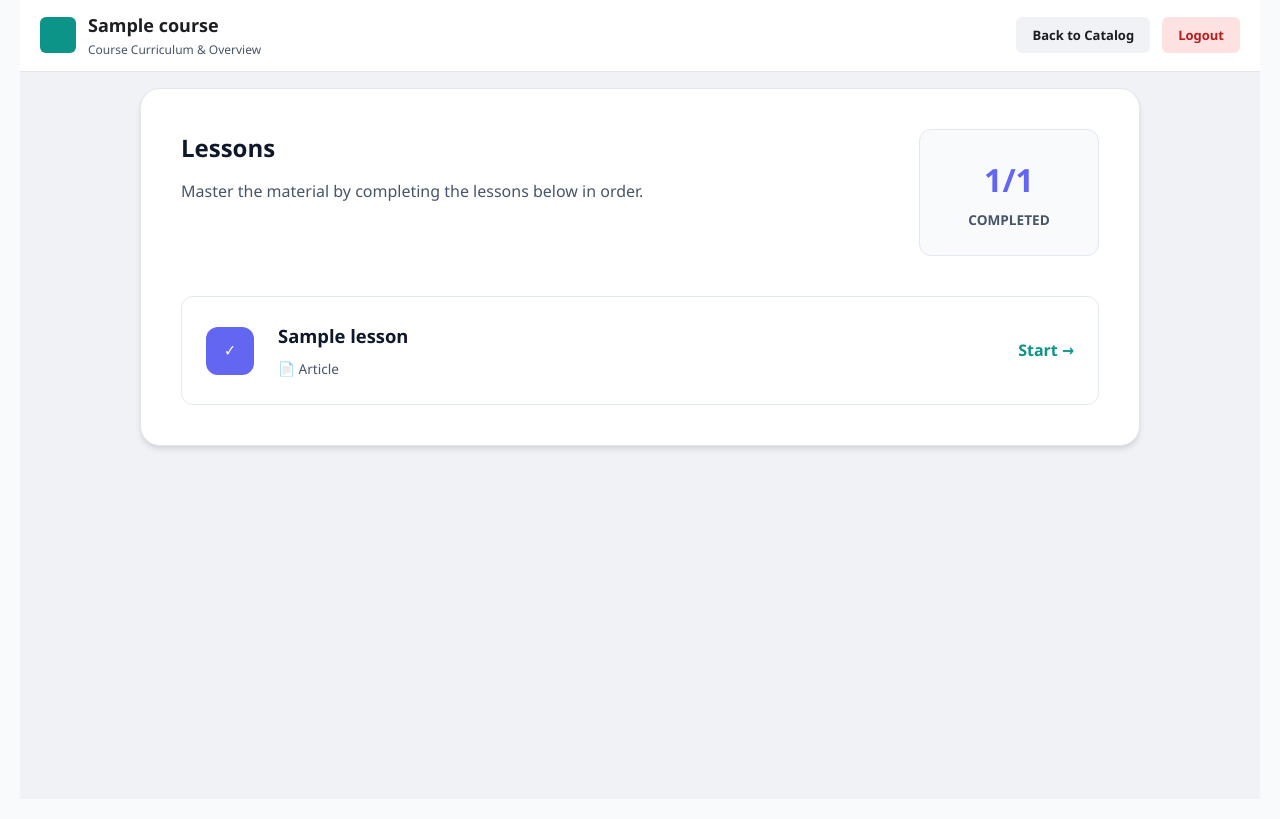
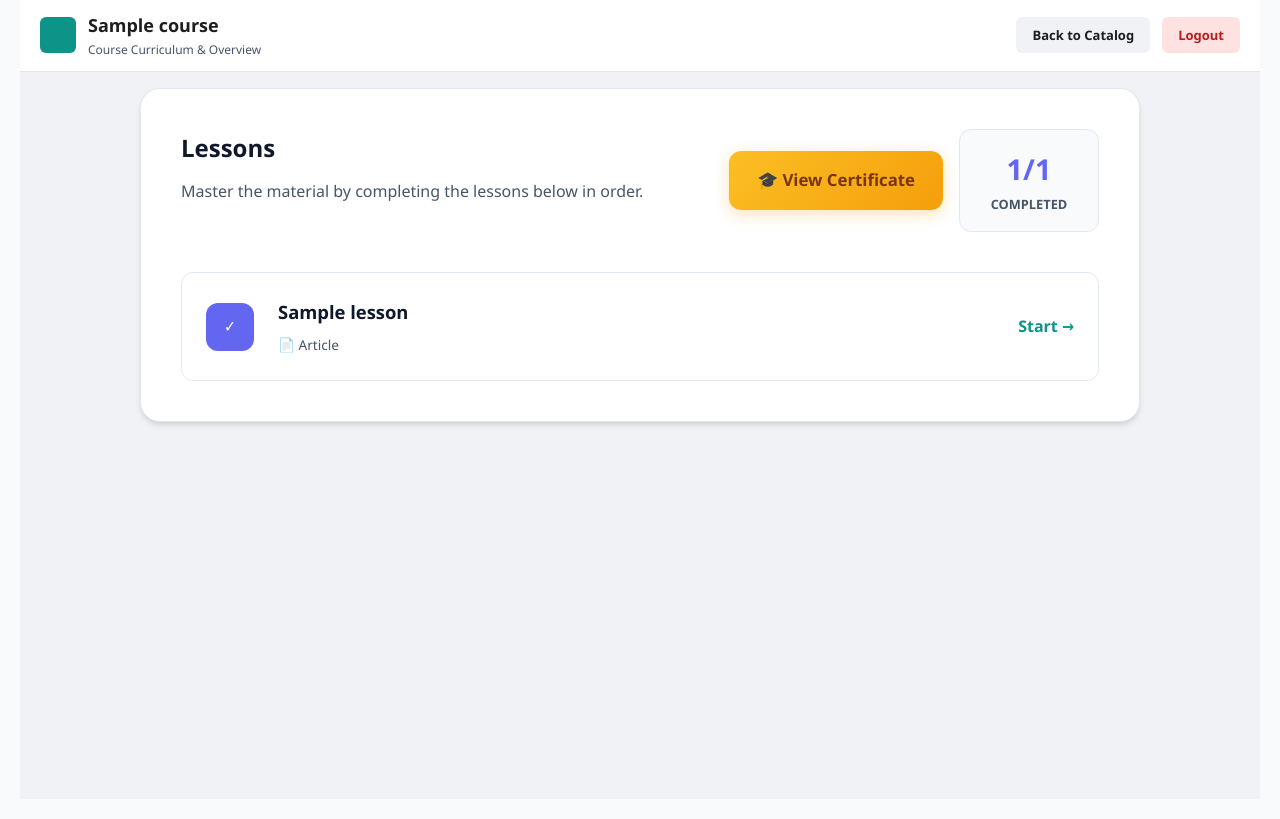
Before and after one commit to monika-2006-07/project1, a Flask app: page /course/1 in a window 1280 px wide. Shown: the part 21-840 px from the top of the page. Run offline with Flask 3, Linux system fonts and the light colour scheme; the visitor is signed in with stand-in values (Sample User, id 1); tables that the repository leaves empty hold one stand-in row (values such as "Sample post").

Commit message:
feat: Automated user certificate generation upon course completion

```diff
--- a/app.py
+++ b/app.py
@@ -1411,7 +1411,26 @@ def view_course(course_id):
                 lesson_dict["is_completed"] = False
             lessons.append(lesson_dict)
 
-    return render_template("course_view.html", course=course, lessons=lessons, is_enrolled=is_enrolled)
+        # Automatic Certificate Generation
+        certificate_code = None
+        if is_enrolled and lessons:
+            completed_lessons_count = sum(1 for l in lessons if l["is_completed"])
+            if completed_lessons_count == len(lessons):
+                cert = conn.execute(
+                    "SELECT certificate_code FROM certificates WHERE user_id = ? AND course_id = ?",
+                    (user_id, course_id)
+                ).fetchone()
+                if not cert:
+                    certificate_code = generate_certificate_code()
+                    conn.execute(
+                        "INSERT INTO certificates (user_id, course_id, certificate_code) VALUES (?, ?, ?)",
+                        (user_id, course_id, certificate_code)
+                    )
+                    conn.commit()
+                else:
+                    certificate_code = cert["certificate_code"]
+
+    return render_template("course_view.html", course=course, lessons=lessons, is_enrolled=is_enrolled, certificate_code=certificate_code)
 
 
 @app.route("/lesson/<int:lesson_id>")
--- a/templates/course_view.html
+++ b/templates/course_view.html
@@ -34,9 +34,16 @@
 
           {% if is_enrolled %}
             {% set completed_count = lessons | selectattr('is_completed', 'equalto', true) | list | length %}
-            <div style="background: #f8fafc; padding: 1.5rem; border-radius: 12px; border: 1px solid var(--border-color); text-align: center; min-width: 180px;">
-              <div style="font-weight: 800; font-size: 2rem; color: var(--secondary-color);">{{ completed_count }}/{{ lessons|length }}</div>
-              <div style="font-size: 0.85rem; font-weight: 600; color: var(--text-secondary); text-transform: uppercase; margin-top: 0.25rem;">Completed</div>
+            <div style="display: flex; gap: 1rem; align-items: center; flex-wrap: wrap;">
+              {% if certificate_code %}
+                <a href="{{ url_for('view_certificate', code=certificate_code) }}" target="_blank" class="btn" style="background: linear-gradient(135deg, #fbbf24, #f59e0b); color: #78350f; font-weight: 700; padding: 1rem 1.75rem; border-radius: 12px; border: none; display: flex; align-items: center; gap: 8px; box-shadow: 0 4px 15px rgba(245, 158, 11, 0.3); text-decoration: none; font-size: 1.05rem; transition: all 0.2s;">
+                  🎓 View Certificate
+                </a>
+              {% endif %}
+              <div style="background: #f8fafc; padding: 1rem 1.5rem; border-radius: 12px; border: 1px solid var(--border-color); text-align: center; min-width: 140px;">
+                <div style="font-weight: 800; font-size: 1.8rem; color: var(--secondary-color);">{{ completed_count }}/{{ lessons|length }}</div>
+                <div style="font-size: 0.8rem; font-weight: 600; color: var(--text-secondary); text-transform: uppercase; margin-top: 0.15rem;">Completed</div>
+              </div>
             </div>
           {% else %}
             <form method="POST" action="{{ url_for('enroll_course', course_id=course.id) }}">
```
Also changed, not shown: templates/admin_certificates.html (+5 -7 lines).
